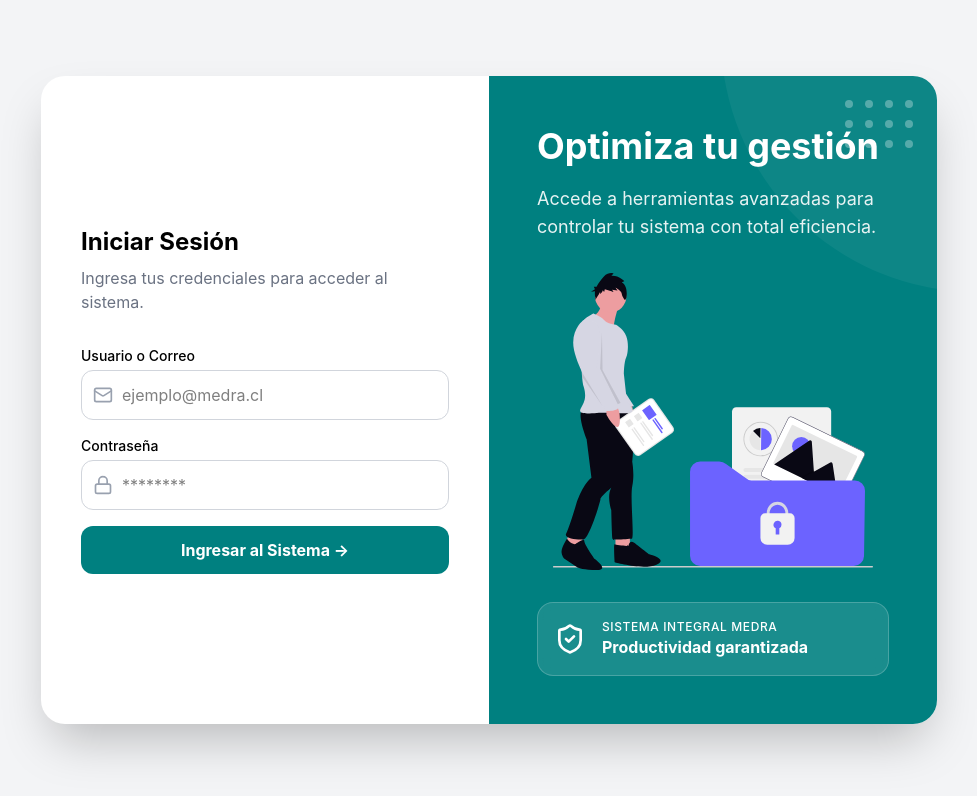
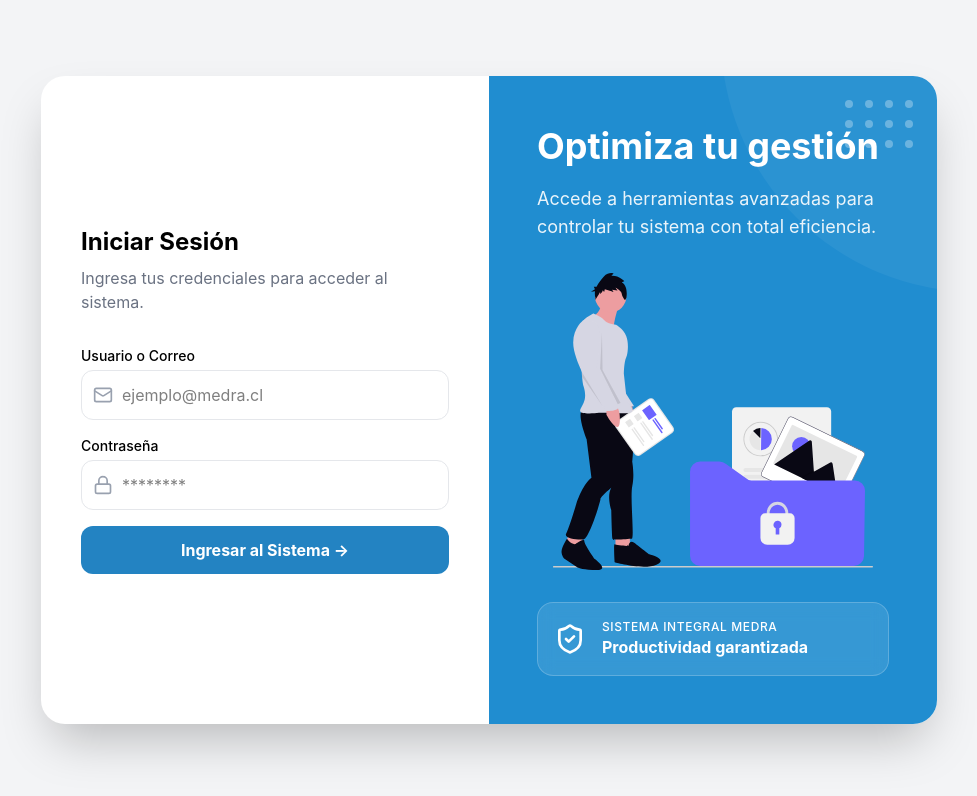
Before and after one commit to cloud-medra/Workcraft, a React (Vite) app: page / in a window 1280 px wide. Shown: the top 796 px of the page, without its empty margins (151-1128 px from the left). Built offline with nearby package versions, Linux system fonts and the light colour scheme; no server answers.

Commit message:
Actualizar color de fondo en el formulario de login

```diff
--- a/src/components/LoginForm.jsx
+++ b/src/components/LoginForm.jsx
@@ -86,7 +86,12 @@ const LoginForm = () => {
               <label className="block text-sm font-medium mb-1">Usuario o Correo</label>
               <div className="flex items-center">
                 <Mail className="absolute ml-3 text-gray-400" size={20} />
-                <input {...register("email")} className="w-full p-3 pl-10 border border-gray-300 rounded-xl focus:ring-2 focus:ring-[#008080] outline-none" placeholder="ejemplo@medra.cl" />
+                {/* CLASES CAMBIADAS AQUÍ: border-gray-200 y focus:ring-1 */}
+                <input
+                  {...register("email")}
+                  className="w-full p-3 pl-10 border border-gray-200 rounded-xl focus:ring-1 focus:ring-[#2383C2] focus:border-[#2383C2] outline-none transition-all"
+                  placeholder="ejemplo@medra.cl"
+                />
               </div>
               {errors.email && <p className="text-red-500 text-xs mt-1">{errors.email.message}</p>}
             </div>
@@ -95,10 +100,11 @@ const LoginForm = () => {
               <label className="block text-sm font-medium mb-1">Contraseña</label>
               <div className="flex items-center">
                 <Lock className="absolute ml-3 text-gray-400" size={20} />
+                {/* CLASES CAMBIADAS AQUÍ: border-gray-200 y focus:ring-1 */}
                 <input
                   {...register("password")}
                   type="password"
-                  className="w-full p-3 pl-10 border border-gray-300 rounded-xl focus:ring-2 focus:ring-[#008080] outline-none"
+                  className="w-full p-3 pl-10 border border-gray-200 rounded-xl focus:ring-1 focus:ring-[#2383C2] focus:border-[#2383C2] outline-none transition-all"
                   placeholder="********"
                   onKeyUp={(e) => setCapsLockOn(e.getModifierState('CapsLock'))}
                 />
@@ -113,7 +119,7 @@ const LoginForm = () => {
             <button
               type="submit"
               disabled={loading}
-              className="w-full bg-[#008080] text-white p-3 rounded-xl font-bold hover:bg-[#006666] transition-all duration-200 mt-4 flex items-center justify-center gap-2 disabled:opacity-70"
+              className="w-full bg-[#2383C2] text-white p-3 rounded-xl font-bold hover:bg-[#006666] transition-all duration-200 mt-4 flex items-center justify-center gap-2 disabled:opacity-70"
             >
               {loading ? (
                 <>
@@ -127,7 +133,7 @@ const LoginForm = () => {
           </form>
         </div>
 
-        <div className="hidden md:flex w-1/2 bg-[#008080] p-12 text-white flex-col justify-between relative overflow-hidden">
+        <div className="hidden md:flex w-1/2 bg-[#208DD0] p-12 text-white flex-col justify-between relative overflow-hidden">
           <div className="absolute top-0 right-0 w-64 h-64 z-0 pointer-events-none">
             <div className="absolute -top-10 -right-10 w-full h-full bg-white/5 rounded-bl-full"></div>
             <div className="absolute top-6 right-6 grid grid-cols-4 gap-3 opacity-30">
```
